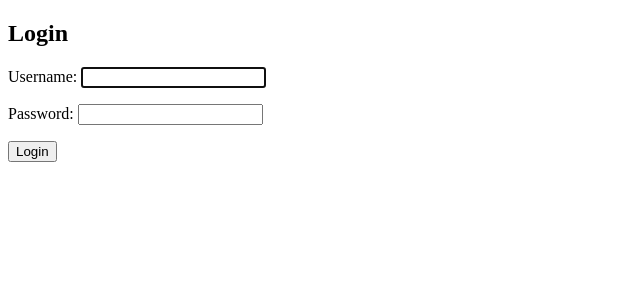
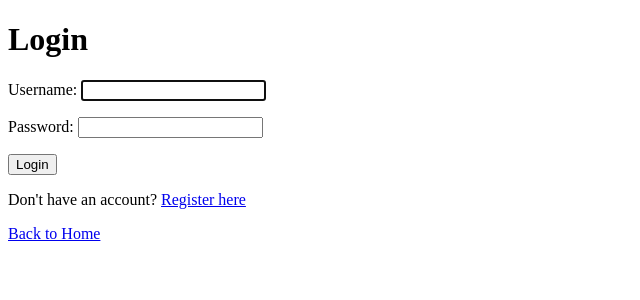
Before and after one commit to SpeaKerrrrrr/Amit-s-Repository, a Django app: page /login/ in a window 1280 px wide. Shown: the top 300 px of the page, without its empty margins (0-640 px from the left). Run offline with Django 4.2, Linux system fonts and the light colour scheme.

Commit message:
fixed login\logout functionality

```diff
--- a/WebProject/MyWeb/templates/login.html
+++ b/WebProject/MyWeb/templates/login.html
@@ -1,15 +1,19 @@
-<!-- MyWeb/templates/login.html -->
 <!DOCTYPE html>
-<html>
+<html lang="en">
 <head>
+    <meta charset="UTF-8">
+    <meta name="viewport" content="width=device-width, initial-scale=1.0">
     <title>Login</title>
 </head>
 <body>
-    <h2>Login</h2>
-    <form method="POST">
+    <h1>Login</h1>
+    <form method="post">
         {% csrf_token %}
         {{ form.as_p }}
         <button type="submit">Login</button>
     </form>
+
+    <p>Don't have an account? <a href="{% url 'register' %}">Register here</a></p>
+    <p><a href="{% url 'home' %}">Back to Home</a></p>  <!-- Link to go back to home -->
 </body>
 </html>
--- a/WebProject/MyWeb/views.py
+++ b/WebProject/MyWeb/views.py
@@ -14,7 +14,7 @@ def register(request):
         if form.is_valid():
             user = form.save()
             login(request, user)  # Log in the user after registration
-            return redirect('profile')  # Redirect to a profile page or home
+            return redirect('home')  # Redirect to a profile page or home
     else:
         form = RegisterForm()
     return render(request, 'register.html', {'form': form})
@@ -26,7 +26,7 @@ def login_view(request):
         if form.is_valid():
             user = form.get_user()
             login(request, user)  # Log in the user
-            return redirect('profile')  # Redirect to the profile page or another page
+            return redirect('home')  # Redirect to the profile page or another page
     else:
         form = AuthenticationForm()
     return render(request, 'login.html', {'form': form})
```
Also changed, not shown: WebProject/MyWeb/templates/home.html (+7 -2 lines), WebProject/MyWeb/templates/register.html (line endings or trailing spaces), WebProject/MyWeb/urls.py (line endings or trailing spaces), WebProject/db.sqlite3.
